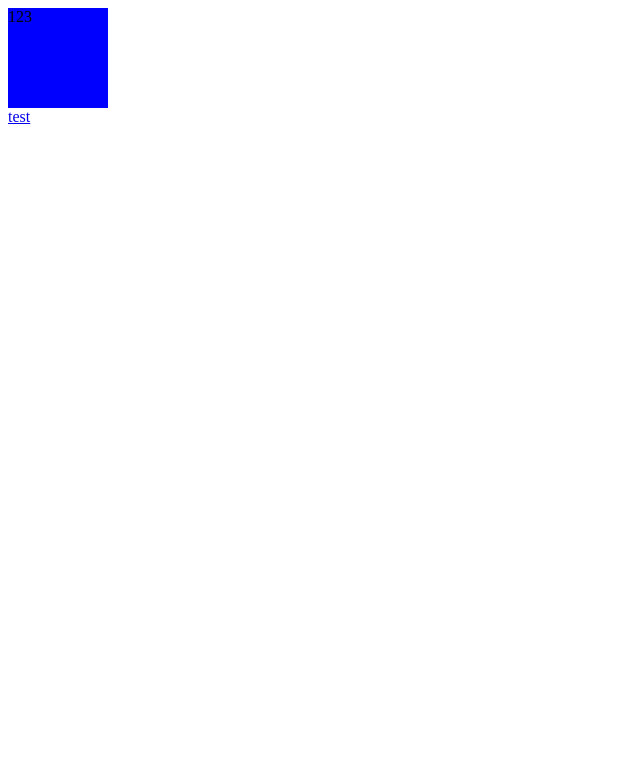
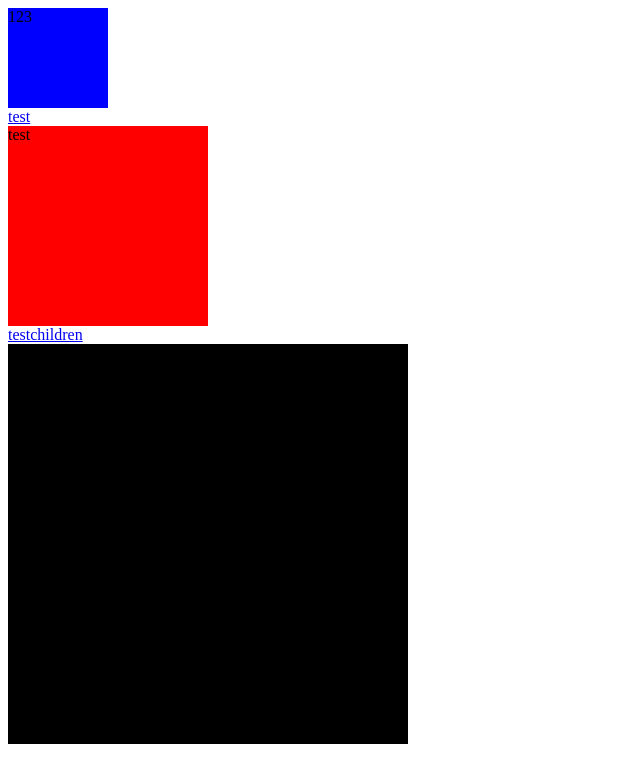
Before and after one commit to KimmyXX/infoDesign, a Vue app: page /#/test/testchildren in a window 1280 px wide. Shown: the top 782 px of the page, without its empty margins (0-640 px from the left). Built offline with nearby package versions, Linux system fonts and the light colour scheme.

Commit message:
'vue-router测试完成'

```diff
--- a/component/test.vue
+++ b/component/test.vue
@@ -1,5 +1,9 @@
 <template>
-  <div>test</div>
+  <div>
+    <div>test</div>
+    <router-link to="/test/testchildren">testchildren</router-link>
+    <router-view></router-view>
+  </div>
 </template>
 
 <script>
--- /dev/null
+++ b/component/testchildren.vue
@@ -0,0 +1,17 @@
+<template>
+  <div>testchildren</div>
+</template>
+
+<script>
+  export default {
+
+  }
+</script>
+
+<style scoped>
+  div {
+    width: 400px;
+    height: 400px;
+    background-color: black;
+  }
+</style>
--- a/router.js
+++ b/router.js
@@ -1,11 +1,14 @@
 import VueRouter from 'vue-router'
 import Vue from 'vue'
 import test from './component/test.vue'
+import testchildren from './component/testchildren.vue'
 Vue.use(VueRouter)
 
 var router = new VueRouter({
   routes: [
-    { path: '/test', component: test }
+    { path: '/test', component: test, children: [
+      { path: 'testchildren', component: testchildren }
+    ] }
   ]
 })
 
```
Also changed, not shown: 1 other file (tests, documents, lock files or other folders).
